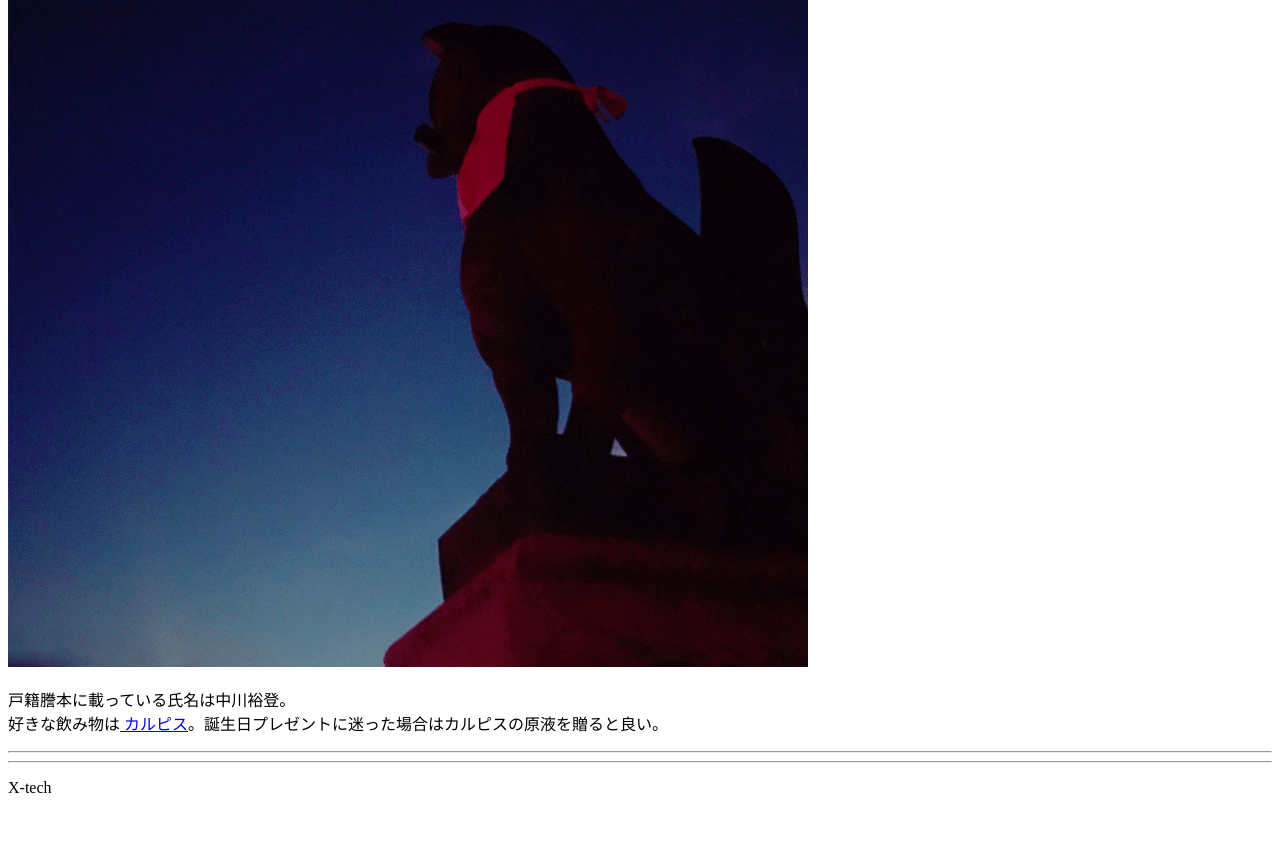
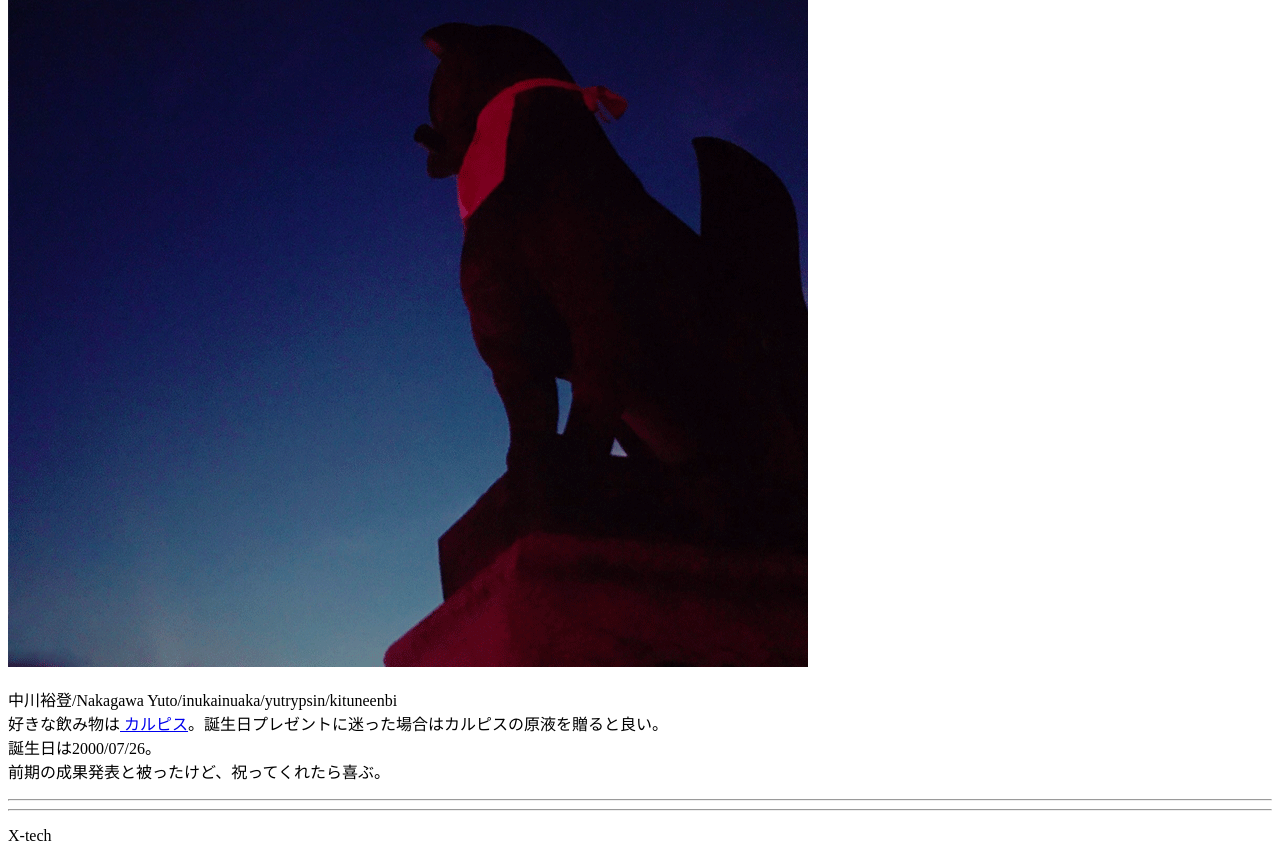
Before and after one commit to KUAD-XtechDesign/studyprogress-inukainuaka, a plain HTML site: page cv.html in a window 1280 px wide. Shown: the part 274-1135 px from the top of the page. Before the commit the page ends 1087 px from the top, so only its background shows below. Drawn offline with Linux system fonts and the light colour scheme.

Commit message:
CV更新

```diff
--- a/cv.html
+++ b/cv.html
@@ -18,9 +18,11 @@
     <main>
       <h1>自己紹介</h1>
       <img src="./assets/images/screen.jpg" alt="">
-      <p>戸籍謄本に載っている氏名は中川裕登。
+      <p>中川裕登/Nakagawa Yuto/inukainuaka/yutrypsin/kituneenbi
       <br>好きな飲み物は<a href="https://www.amazon.co.jp/%E3%82%AB%E3%83%AB%E3%83%94%E3%82%B9-%E5%B8%8C%E9%87%88%E7%94%A8-L%E3%83%91%E3%83%83%E3%82%AF-1-0L/dp/B0035EPC6K">
         カルピス</a>。誕生日プレゼントに迷った場合はカルピスの原液を贈ると良い。
+      <br>誕生日は2000/07/26。
+      <br>前期の成果発表と被ったけど、祝ってくれたら喜ぶ。
       </p>
       <hr>
 
```
Also changed, not shown: 1 other file.
